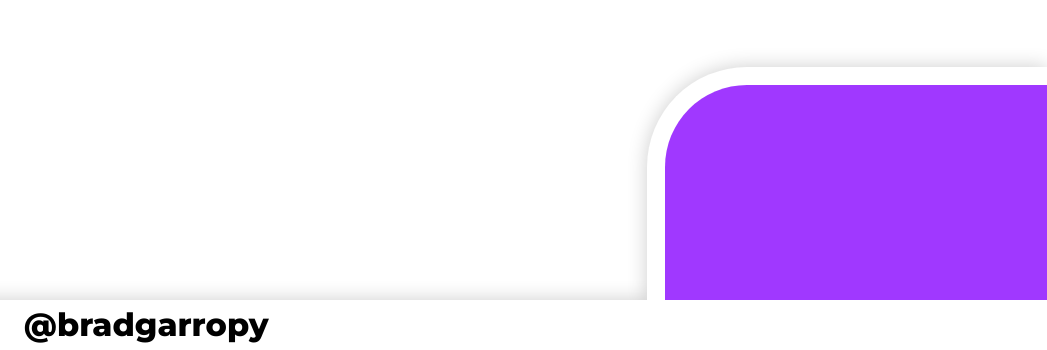
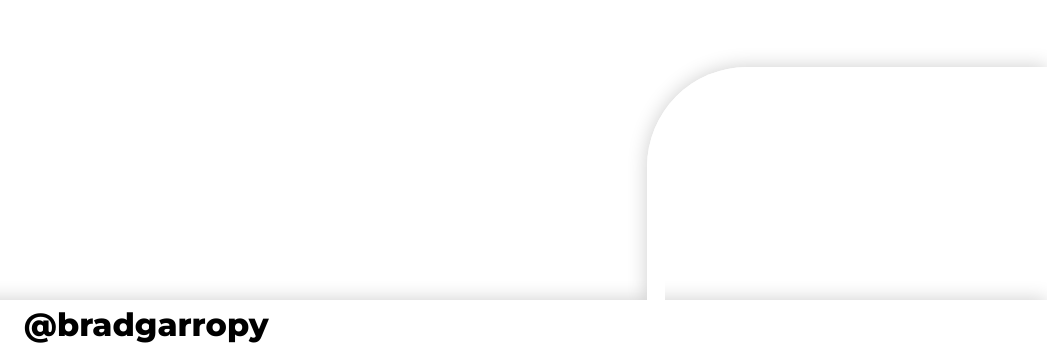
Before and after one commit to bradgarropy/bg-codes, a Gatsby site: page /coding in a window 1280 px wide. Shown: the part 450-800 px from the top of the page, 233-1280 px from the left. Built offline with nearby package versions, Linux system fonts and the light colour scheme; Gatsby itself is replaced by a stand-in of ours.

Commit message:
remove background.

```diff
--- a/src/components/Video/Video.js
+++ b/src/components/Video/Video.js
@@ -3,7 +3,6 @@ import styled from "styled-components"
 
 const VideoWrapper = styled.div`
     width: ${({width}) => width};
-    background-color: ${({theme}) => theme.colors.purple};
     border: 1.8rem solid ${({theme}) => theme.colors.white};
     box-shadow: 0 0 20px 0 ${({theme}) => theme.colors.shadow};
 
```
